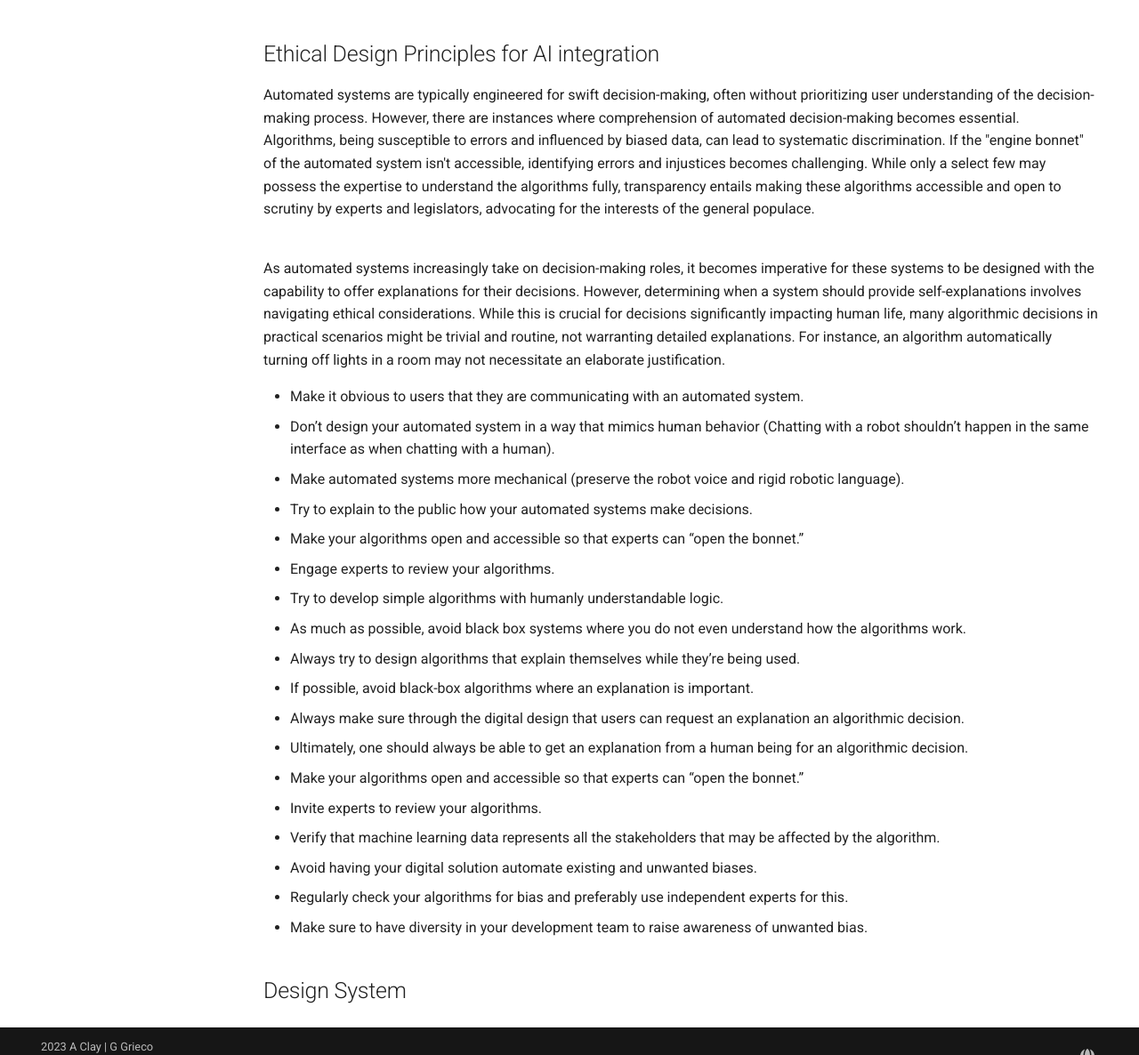
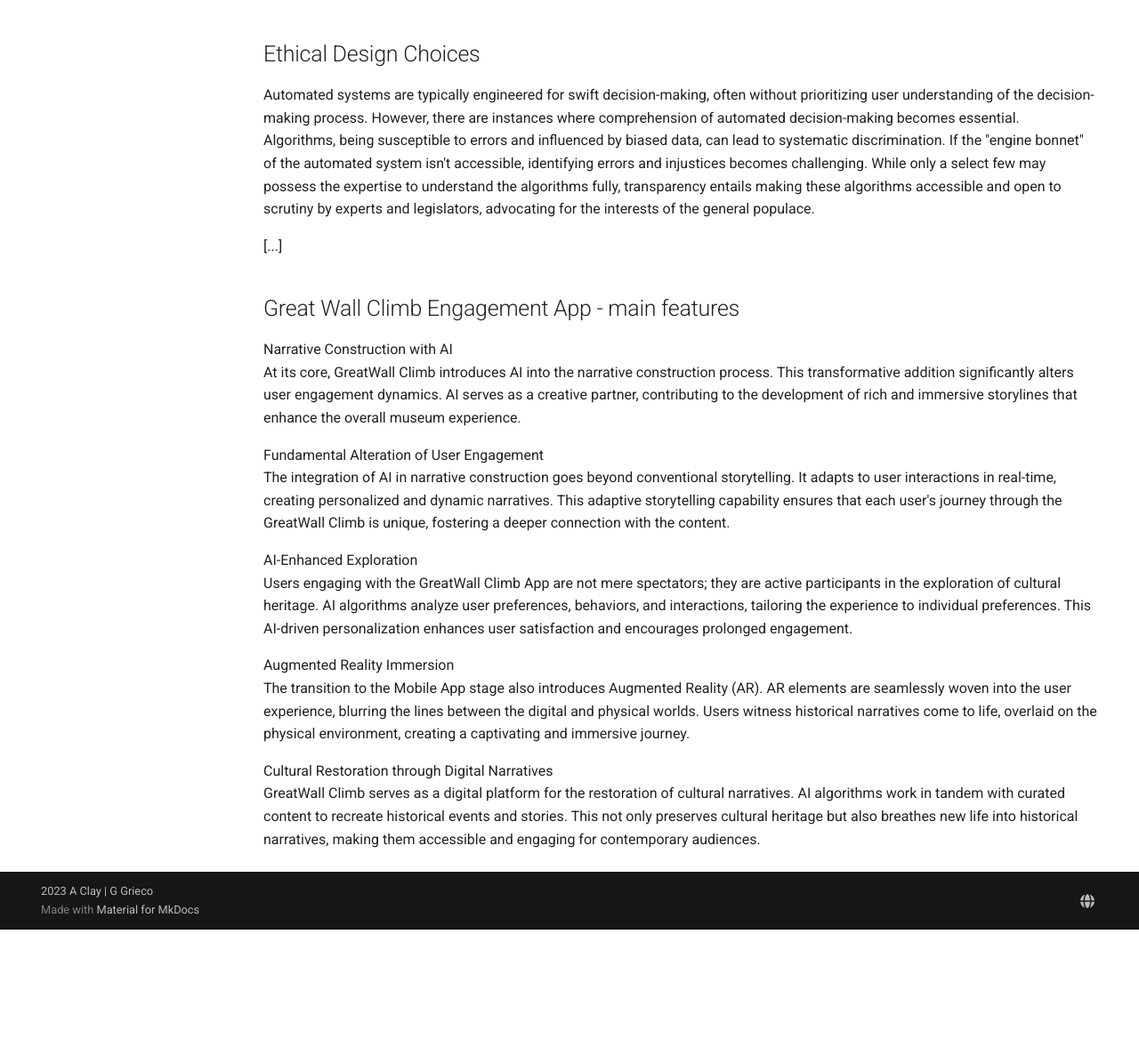
Before and after one commit to OSMDevTest/OSM, an MkDocs documentation site: the page built from docs/2_Participation.md, in a window 1280 px wide and 1400 px high, scrolled down 738 px, cut to the strip 214-1400 px from the top of the window. Shown: the whole strip at 89% size. Built offline with MkDocs 1.6.1 and Material for MkDocs 9.7.7, drawn with Linux system fonts in a browser that asks for light colours; after the commit the page ends 1997 px from its top, so only the background shows below that; some of the changed text lies outside the part shown.

Commit message:
Update 2_Participation.md

```diff
--- a/docs/2_Participation.md
+++ b/docs/2_Participation.md
@@ -6,38 +6,26 @@ See the board below to explore how sense of care and authenticity can be enacted
 <b> ✦ See the leverage points map below </b>
 <iframe width="768" height="432" src="https://miro.com/app/live-embed/uXjVNfq63fI=/?moveToViewport=-1653,-201,2538,1179&embedId=287487744021" frameborder="0" scrolling="no" allow="fullscreen; clipboard-read; clipboard-write" allowfullscreen></iframe>
 
-## Ethical Design Principles for AI integration
-
+## Ethical Design Choices
 Automated systems are typically engineered for swift decision-making, often without prioritizing user understanding of the decision-making process. However, there are instances where comprehension of automated decision-making becomes essential. <br>
 Algorithms, being susceptible to errors and influenced by biased data, can lead to systematic discrimination. If the "engine bonnet" of the automated system isn't accessible, identifying errors and injustices becomes challenging. While only a select few may possess the expertise to understand the algorithms fully, transparency entails making these algorithms accessible and open to scrutiny by experts and legislators, advocating for the interests of the general populace.
 
-<br>
-As automated systems increasingly take on decision-making roles, it becomes imperative for these systems to be designed with the capability to offer explanations for their decisions. However, determining when a system should provide self-explanations involves navigating ethical considerations. While this is crucial for decisions significantly impacting human life, many algorithmic decisions in practical scenarios might be trivial and routine, not warranting detailed explanations. For instance, an algorithm automatically turning off lights in a room may not necessitate an elaborate justification.
-
-- Make it obvious to users that they are communicating with an automated system.
-- Don’t design your automated system in a way that mimics human behavior (Chatting with a robot shouldn’t happen in the same interface as when chatting with a human).
-- Make automated systems more mechanical (preserve the robot voice and rigid robotic language).
-- Try to explain to the public how your automated systems make decisions.
-- Make your algorithms open and accessible so that experts can “open the bonnet.”
-- Engage experts to review your algorithms.
-- Try to develop simple algorithms with humanly understandable logic.
-- As much as possible, avoid black box systems where you do not even understand how the algorithms work.
-- Always try to design algorithms that explain themselves while they’re being used.
-- If possible, avoid black-box algorithms where an explanation is important.
-- Always make sure through the digital design that users can request an explanation an algorithmic decision.
-- Ultimately, one should always be able to get an explanation from a human being for an algorithmic decision.
-- Make your algorithms open and accessible so that experts can “open the bonnet.”
-- Invite experts to review your algorithms.
-- Verify that machine learning data represents all the stakeholders that may be affected by the algorithm.
-- Avoid having your digital solution automate existing and unwanted biases.
-- Regularly check your algorithms for bias and preferably use independent experts for this.
-- Make sure to have diversity in your development team to raise awareness of unwanted bias.
+[...]
 
 
 
+## Great Wall Climb Engagement App - main features
+Narrative Construction with AI <br>
+At its core, GreatWall Climb introduces AI into the narrative construction process. This transformative addition significantly alters user engagement dynamics. AI serves as a creative partner, contributing to the development of rich and immersive storylines that enhance the overall museum experience.
 
+Fundamental Alteration of User Engagement <br>
+The integration of AI in narrative construction goes beyond conventional storytelling. It adapts to user interactions in real-time, creating personalized and dynamic narratives. This adaptive storytelling capability ensures that each user's journey through the GreatWall Climb is unique, fostering a deeper connection with the content.
 
+AI-Enhanced Exploration <br>
+Users engaging with the GreatWall Climb App are not mere spectators; they are active participants in the exploration of cultural heritage. AI algorithms analyze user preferences, behaviors, and interactions, tailoring the experience to individual preferences. This AI-driven personalization enhances user satisfaction and encourages prolonged engagement.
 
+Augmented Reality Immersion <br>
+The transition to the Mobile App stage also introduces Augmented Reality (AR). AR elements are seamlessly woven into the user experience, blurring the lines between the digital and physical worlds. Users witness historical narratives come to life, overlaid on the physical environment, creating a captivating and immersive journey.
 
-
-## Design System
+Cultural Restoration through Digital Narratives <br>
+GreatWall Climb serves as a digital platform for the restoration of cultural narratives. AI algorithms work in tandem with curated content to recreate historical events and stories. This not only preserves cultural heritage but also breathes new life into historical narratives, making them accessible and engaging for contemporary audiences.
```
